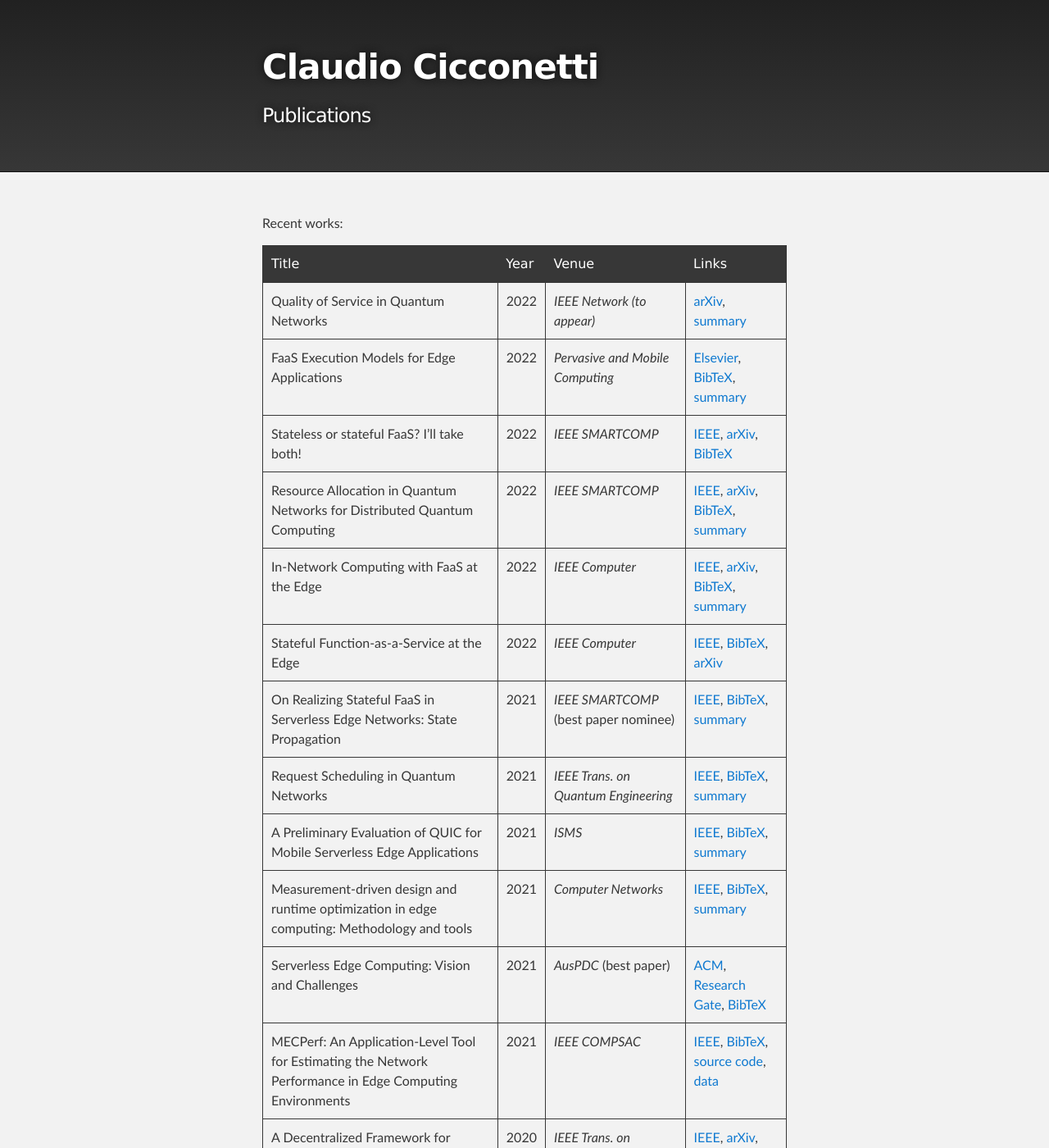
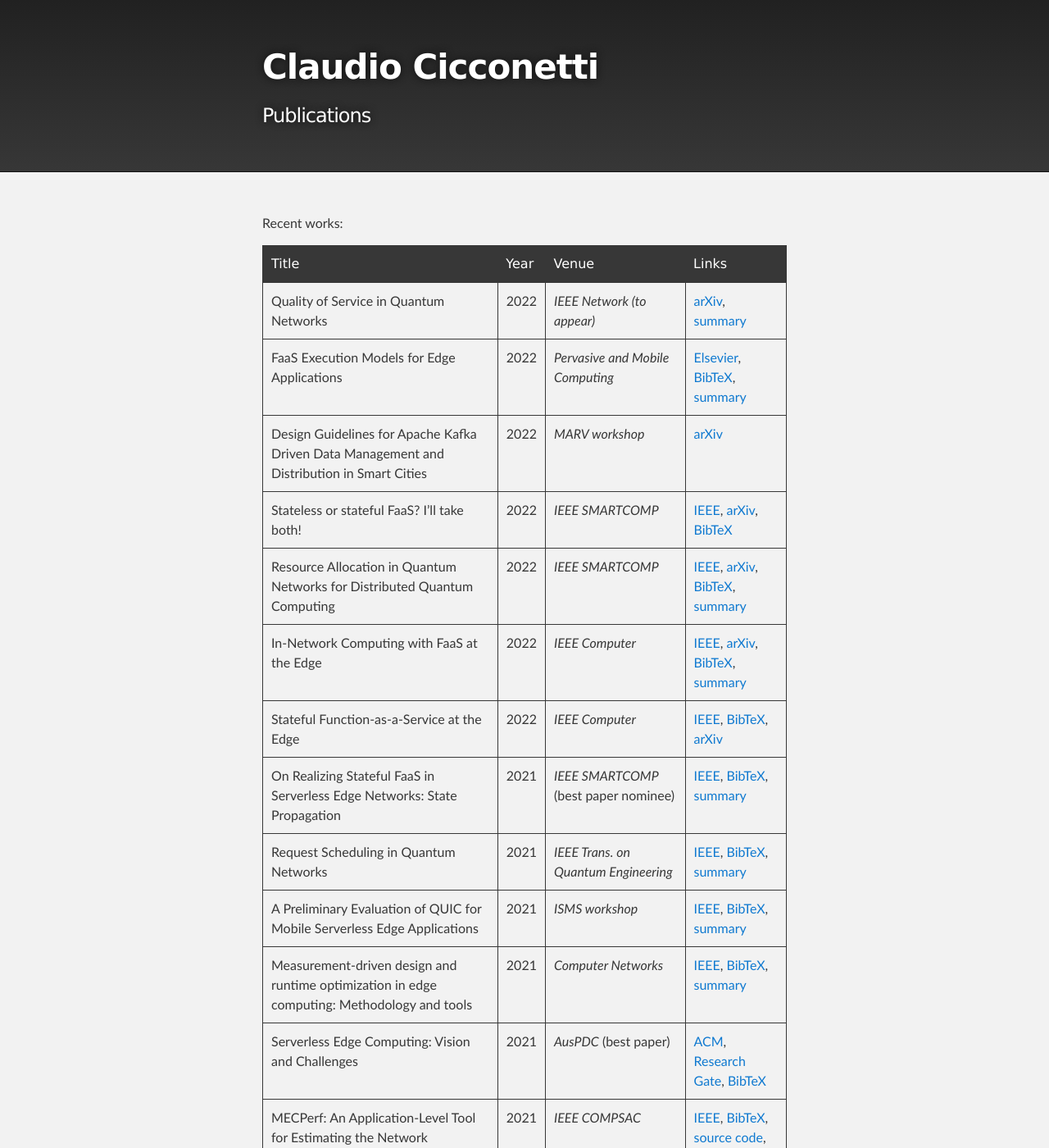
Before and after one commit to ccicconetti/ccicconetti.github.io, a Jekyll site: the page built from publications.md, in a window 1280 px wide and 1400 px high. Shown: the whole window at 82% size. Built offline with Jekyll 4.4.1, drawn with Linux system fonts in a browser that asks for light colours.

Commit message:
Update publications (add MARV paper)

```diff
--- a/publications.md
+++ b/publications.md
@@ -9,13 +9,14 @@ Recent works:
 | -------------------------------------------------------------------------------------------------------- | ---- | ----------------------------------------------- | -------------------------------------------------------------------------------------------------------------------------------------------------------------------------------------------------------- |
 | Quality of Service in Quantum Networks                                                                   | 2022 | _IEEE Network (to appear)_                      | [arXiv](https://arxiv.org/abs/2204.09538), [summary](qnetprov.md)                                                                                                                                        |
 | FaaS Execution Models for Edge Applications                                                              | 2022 | _Pervasive and Mobile Computing_                | [Elsevier](https://doi.org/10.1016/j.pmcj.2022.101689), [BibTeX](bib/pmc2022faas.bib), [summary](statefulfaas.md)                                                                                        |
+| Design Guidelines for Apache Kafka Driven Data Management and Distribution in Smart Cities               | 2022 | _MARV workshop_                                 | [arXiv](https://arxiv.org/abs/2208.00786)                                                                                                                                                                |
 | Stateless or stateful FaaS? I'll take both!                                                              | 2022 | _IEEE SMARTCOMP_                                | [IEEE](https://ieeexplore.ieee.org/document/9820750), [arXiv](https://arxiv.org/abs/2203.06385), [BibTeX](bib/smartcomp2022stateless.bib)                                                                |
 | Resource Allocation in Quantum Networks for Distributed Quantum Computing                                | 2022 | _IEEE SMARTCOMP_                                | [IEEE](https://ieeexplore.ieee.org/document/9821091), [arXiv](https://arxiv.org/abs/2203.05844), [BibTeX](bib/smartcomp2022resource.bib), [summary](qnetprov.md)                                         |
 | In-Network Computing with FaaS at the Edge                                                               | 2022 | _IEEE Computer_                                 | [IEEE](https://doi.org/10.1109/MC.2021.3130659), [arXiv](https://arxiv.org/abs/2209.02983), [BibTeX](bib/computer2022in-network.bib), [summary](statefulfaas.md)                                                                                    |
 | Stateful Function-as-a-Service at the Edge                                                               | 2022 | _IEEE Computer_                                 | [IEEE](https://doi.org/10.1109/MC.2021.3138690), [BibTeX](bib/computer2022stateful.bib), [arXiv](https://arxiv.org/abs/2109.15040)                                                                       |
 | On Realizing Stateful FaaS in Serverless Edge Networks: State Propagation                                | 2021 | _IEEE SMARTCOMP_ (best paper nominee)           | [IEEE]((https://doi.org/10.1109/SMARTCOMP52413.2021.00033)), [BibTeX](bib/smartcomp2021.bib), [summary](statefulfaas.md)                                                                                 |
 | Request Scheduling in Quantum Networks                                                                   | 2021 | _IEEE Trans. on Quantum Engineering_            | [IEEE](https://ieeexplore.ieee.org/document/9461156), [BibTeX](bib/tqe2021.bib), [summary](tqe2021.md)                                                                                                   |
-| A Preliminary Evaluation of QUIC for Mobile Serverless Edge Applications                                 | 2021 | _ISMS_                                          | [IEEE](https://ieeexplore.ieee.org/document/9469496), [BibTeX](bib/isms2021.bib), [summary](isms2021.md)                                                                                                 |
+| A Preliminary Evaluation of QUIC for Mobile Serverless Edge Applications                                 | 2021 | _ISMS workshop_                                 | [IEEE](https://ieeexplore.ieee.org/document/9469496), [BibTeX](bib/isms2021.bib), [summary](isms2021.md)                                                                                                 |
 | Measurement-driven design and runtime optimization in edge computing: Methodology and tools              | 2021 | _Computer Networks_                             | [IEEE](https://doi.org/10.1016/j.comnet.2021.108140), [BibTeX](bib/mecperf2021.bib), [summary](mecperf.md)                                                                                               |
 | Serverless Edge Computing: Vision and Challenges                                                         | 2021 | _AusPDC_ (best paper)                           | [ACM](https://dl.acm.org/doi/10.1145/3437378.3444367), [Research Gate](https://www.researchgate.net/publication/347513802_Serverless_Edge_Computing_Vision_and_Challenges), [BibTeX](bib/auspdc2021.bib) |
 | MECPerf: An Application-Level Tool for Estimating the Network Performance in Edge Computing Environments | 2021 | _IEEE COMPSAC_                                  | [IEEE](https://ieeexplore.ieee.org/abstract/document/9202841), [BibTeX](bib/compsac20.bib), [source code](https://github.com/MECPerf/MECPerf), [data](https://zenodo.org/record/3767097#.X-nWEelKjWc)    |
```
